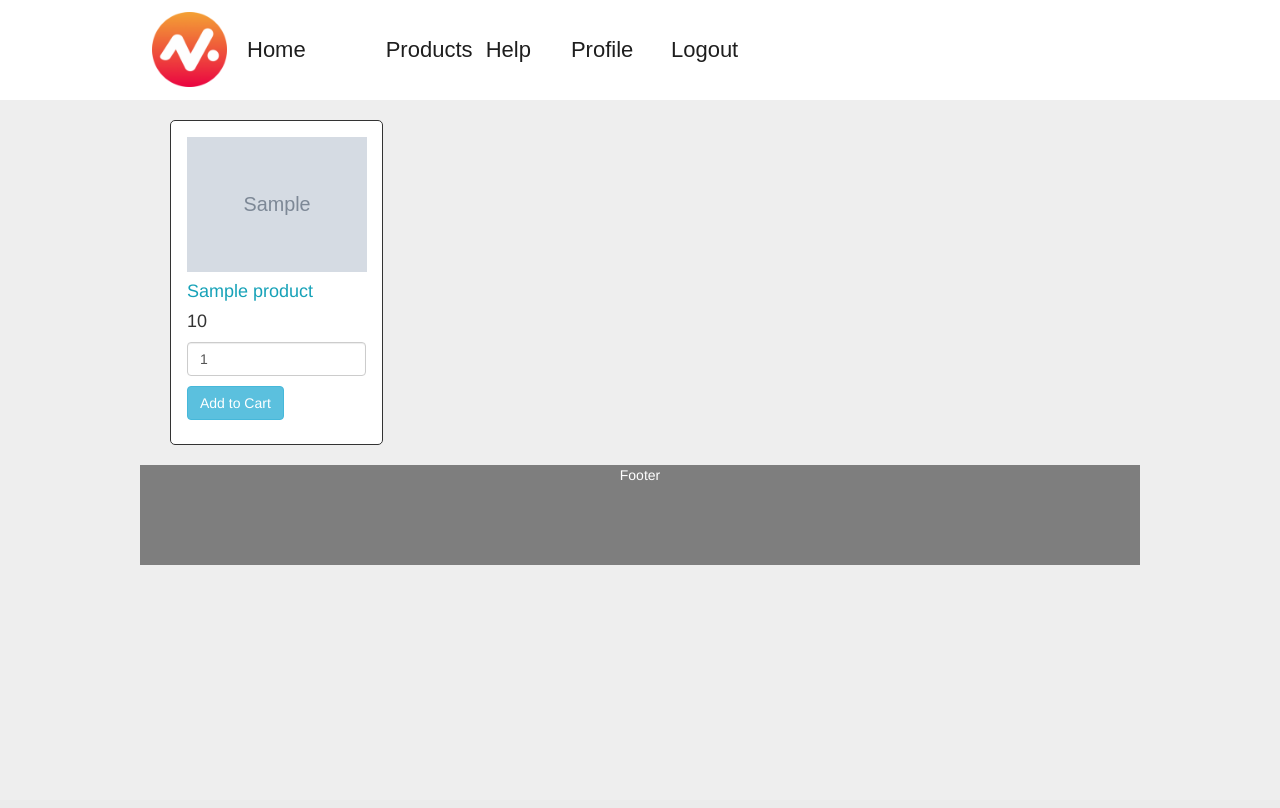
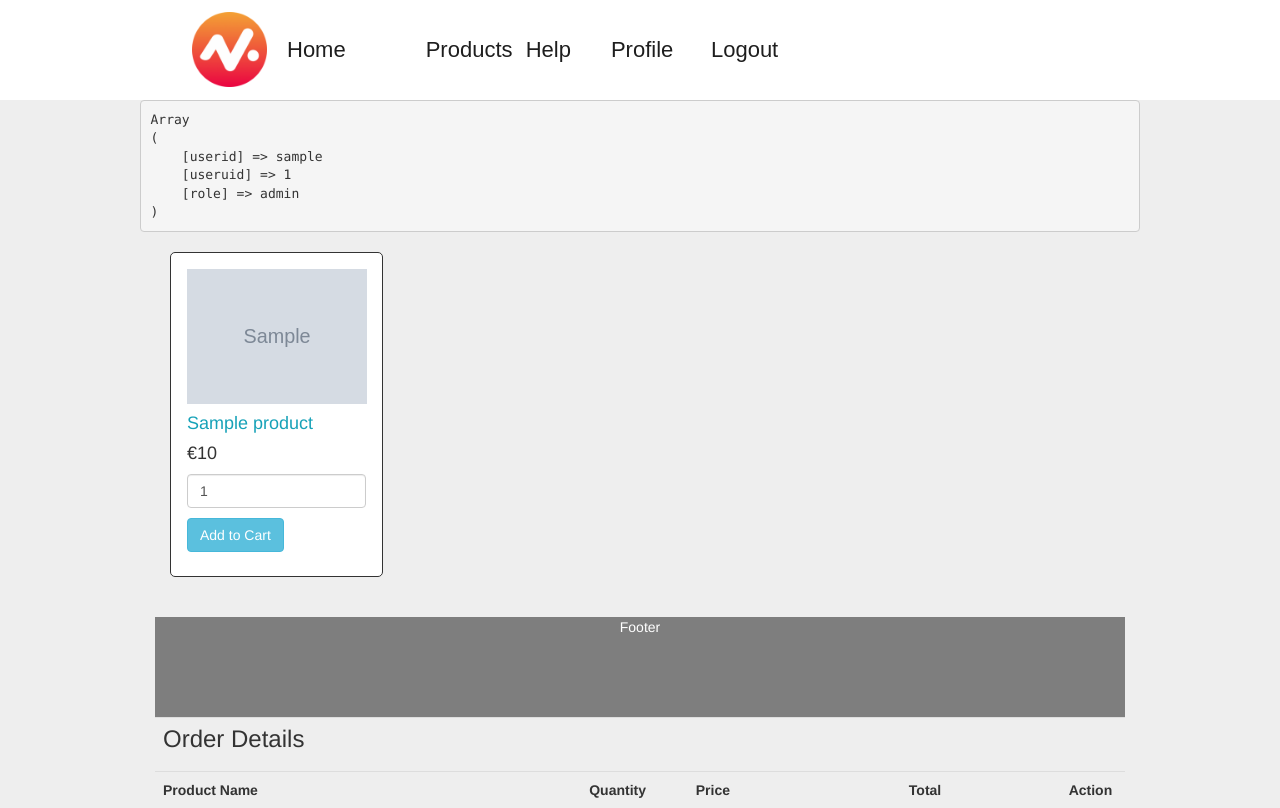
Before and after one commit to Zaphi3r/Webshop-Novi-Kunstuitleen, a PHP site: page /products.php in a window 1280 px wide. Before the commit the page ends 565 px from the top, so only its background shows below. Run offline with PHP 8.4, Linux system fonts and the light colour scheme; the visitor is signed in with stand-in values (Sample User, id 1); tables that the repository leaves empty or names only in its code hold one stand-in row (values such as "Sample post"); grey boxes marked "Sample" are stand-in pictures; lists and menus that the app fills with data are empty.

Commit message:
Add files via upload
checkout + begin rollen maken

```diff
--- a/novikunstuitleen/cart.php
+++ b/novikunstuitleen/cart.php
@@ -1,4 +1,59 @@
+<?php
 
+session_write_close();
+session_id('cart');
+session_start();
+$product_ids = array();
+if(filter_input(INPUT_POST, 'add_to_cart')){
+    if(isset($_SESSION['cart'])){
+         $count = count($_SESSION['cart']);
+
+         $product_ids = array_column($_SESSION['cart'], 'id');
+
+         if(!in_array(filter_input(INPUT_GET, 'id'), $product_ids)){
+            $_SESSION['cart'][$count] = array
+            (
+                'id' => filter_input(INPUT_GET, 'id'),
+                'name' => filter_input(INPUT_POST, 'name'),
+                'price' => filter_input(INPUT_POST, 'price'),
+                'quantity' => filter_input(INPUT_POST, 'quantity')
+            );
+         }
+         else {
+             for($i = 0; $i < count($product_ids); $i++){
+                 if ($product_ids[$i] == filter_input(INPUT_GET, 'id')){
+                     $_SESSION['cart'][$i]['quantity'] += filter_input(INPUT_POST, 'quantity');
+                 }
+             }
+         }
+    }
+    else {
+        $_SESSION['cart'][0] = array
+        (
+            'id' => filter_input(INPUT_GET, 'id'),
+            'name' => filter_input(INPUT_POST, 'name'),
+            'price' => filter_input(INPUT_POST, 'price'),
+            'quantity' => filter_input(INPUT_POST, 'quantity')
+        );
+    }
+}
+if(filter_input(INPUT_GET, 'action') == 'delete') {
+    foreach($_SESSION['cart'] as $key => $product) {
+        if ($product['id'] == filter_input(INPUT_GET, 'id')){
+            unset($_SESSION['cart'][$key]);
+        }
+    }
+    $_SESSION['cart'] = array_values($_SESSION['cart']);
+}
+
+pre_r($_SESSION);
+
+function pre_r($array){
+    echo '<pre>';
+    print_r($array);
+    echo '</pre>';
+}
+?>
     <body>
     <div class="wrapper">
     <div class="container">
@@ -19,10 +74,10 @@
                             <div class="products">
                                 <img src="<?php echo $product['image']?>" class="img-responsive" />
                                 <h4 class="text-info"><?php echo $product['name']; ?></h4>
-                                <h4><?php echo $product['price']; ?></h4>
+                                <h4>€<?php echo $product['price']; ?></h4>
                                 <input type="text" name ="quantity" class="form-control" value="1" />
-                                <input type="hidden" name="name" value="<? echo $product['name']; ?>" />
-                                <input type="hidden" name="price" value="<? echo $product['price']; ?>" />
+                                <input type="hidden" name="name" value="<?php echo $product['name']; ?>" />
+                                <input type="hidden" name="price" value="<?php echo $product['price']; ?>" />
                                 <input type="submit" name="add_to_cart" style="margin-top:10px;"class="btn btn-info" value="Add to Cart" />
                             </div>
                         </form>
@@ -31,10 +86,60 @@
                     endwhile;
                 endif;
             endif;
+            ?>
+            <div style="clear:both"></div>
+            <br />
+            <div class="table-responsive">
+            <table class="table">
+                <tr><th colspan="5"><h3>Order Details</h3></th></tr>
+            <tr>
+                <th width="40%">Product Name</th>
+                <th width="10%">Quantity</th>
+                <th width="20%">Price</th>
+                <th width="15%">Total</th>
+                <th width="5%">Action</th>
+            </tr>
+            <?php
+            if(!empty($_SESSION['cart'])):
 
+                $total = 0;
 
+                foreach($_SESSION['cart'] as $key => $product):
+            ?>
+            <tr>
+                    <td><?php echo $product['name']; ?></td>
+                    <td><?php echo $product['quantity']; ?></td>
+                    <td><?php echo $product['price']; ?></td>
+                    <td><?php echo number_format($product['quantity'] * $product['price'], 2); ?></td>
+                    <td>
+                        <a href="products.php?action=delete&id=<?php echo $product['id']; ?>">
+                            <div class="btn-danger">Remove</div>
+                        </a>
+                    </td>
+            </tr>
+            <?php
+                        $total = $total + ($product['quantity'] * $product ['price']);
+                endforeach;
+            ?>
+            <tr>
+                <td colspan="3" text-align="right">Total</td>
+                <td text-align="right">€<?php echo number_format($total,2); ?></td>
+                <td></td>
+            </tr>
+            <tr>
+                <td colspan="5">
+                <?php
+                    if (isset($_SESSION['cart'])):
+                    if (count($_SESSION['cart']) > 0):
+                        ?>
+                        <a href="#" class="button">Checkout</a>
+                        <?php endif; endif; ?>
+                </td>
+            </tr>
+            <?php
+            endif;
+            ?>
 
-            ?>
             </div>
         </div>
     </body>
--- a/novikunstuitleen/css/cart.css
+++ b/novikunstuitleen/css/cart.css
@@ -27,3 +27,56 @@
 body {
     background-color: #eee;
 }
+
+.table {
+    margin: 0px auto;
+    float: none;
+}
+.row{
+    margin: 0px auto;
+}
+.centered{
+    float:none;
+    margin: 0 auto;
+}
+
+.button {
+    background: #e07800;
+    color:white;
+    text-align: center;
+    padding: 12px;
+    text-decoration: none;
+    display:block;
+    border-radius: 3px;
+    font-size: 16px;
+    margin: 25px 0 15px 0;
+}
+.button:visited{
+    text-decoration: none;
+    color:white;
+}
+.button:hover{
+    background: #eb7d00;
+    text-decoration: none;
+    color: white;
+}
+.button:active {
+    text-decoration: none;
+    color:white;
+}
+.btn-danger {
+    font-size: 12px;
+    padding: 3px;
+}
+.btn-danger:hover{
+    text-decoration: none;
+}
+a {
+    text-decoration: none;
+}
+a:hover {
+    text-decoration: none;
+}
+h3 {
+    margin-top: 0px;
+}
--- a/novikunstuitleen/css/style.css
+++ b/novikunstuitleen/css/style.css
@@ -1,9 +1,9 @@
 @import url('https://fonts.googleapis.com/css?family=Source+Sans+Pro:400,700&display=swap');
 
-* {
+/* * {
     margin:0;
     padding: 0;
-}
+} */
 
 body {
     background-color: #eee;
--- a/novikunstuitleen/header.php
+++ b/novikunstuitleen/header.php
@@ -1,5 +1,7 @@
 <?php
+    session_id('login');
     session_start();
+
 ?>
 
 <!DOCTYPE html>
--- a/novikunstuitleen/includes/functions.inc.php
+++ b/novikunstuitleen/includes/functions.inc.php
@@ -69,7 +69,7 @@
 }
 
 function createUser($conn, $name, $email, $username, $pwd){
-    $sql = "INSERT INTO users (usersName, usersEmail, usersUid, usersPwd) VALUES (?, ?, ?, ?);";
+    $sql = "INSERT INTO users (usersName, usersEmail, usersUid, usersPwd, usersRole) VALUES (?, ?, ?, ?, '');";
     $stmt = mysqli_stmt_init($conn);
     if (!mysqli_stmt_prepare($stmt, $sql)){
 
@@ -116,6 +116,7 @@
          session_start();
          $_SESSION["userid"] = $uidExists["usersId"];
          $_SESSION["useruid"] = $uidExists["usersUid"];
+         $_SESSION["role"] = $uidExists["usersRole"];
          header("location: ../index.php");
          exit();
     }
--- a/novikunstuitleen/includes/signup.inc.php
+++ b/novikunstuitleen/includes/signup.inc.php
@@ -7,6 +7,7 @@
     $username = $_POST["uid"];
     $pwd = $_POST["pwd"];
     $pwdRepeat = $_POST["pwdrepeat"];
+
 
     require_once 'dbh.inc.php';
     require_once 'functions.inc.php';
@@ -31,8 +32,8 @@
         header("location: ../signup.php?error=usernametaken");
         exit();
     }
+    createUser($conn, $name, $email, $username, $pwd);
 
-    createUser($conn, $name, $email, $username, $pwd);
 }
 else {
     header("location: ../signup.php");
--- a/novikunstuitleen/profile.php
+++ b/novikunstuitleen/profile.php
@@ -5,7 +5,9 @@
                         <?php
         if (isset($_SESSION["useruid"])) {
             echo "<h2> Hello there, " . $_SESSION["useruid"] . "!</h2>";
+            echo "<h2> Hello there, " . $_SESSION["role"] . "!</h2>";
             }
+
         ?>
 
 
--- a/novikunstuitleen/signup.php
+++ b/novikunstuitleen/signup.php
@@ -13,7 +13,8 @@
             <input class="signup-form-input" type="password" name="pwd" placeholder="Password...">
             <input class="signup-form-input" type="password" name="pwdrepeat" placeholder="Repeat password...">
             <button class="signup-form-button" type="submit" name="submit">Sign up</button>
-            </div>
+
+        </div>
             </form>
 
 
```
Also changed, not shown: novikunstuitleen/products.php (line endings or trailing spaces).
